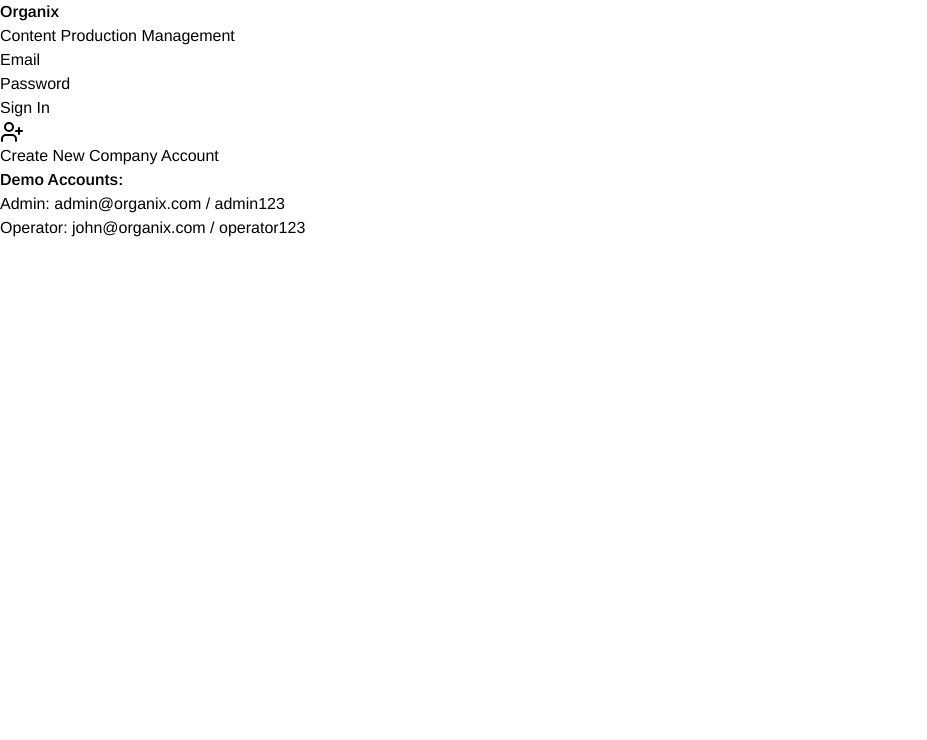
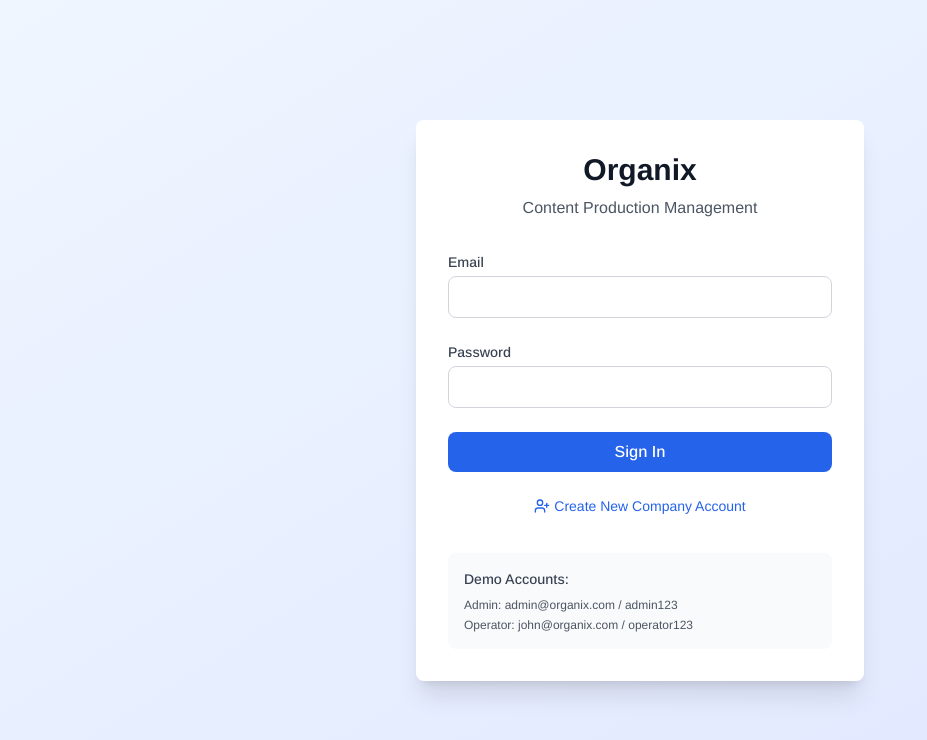
Before and after one commit to mauropm1998/organix-ui, a Vue app: page / in a window 1280 px wide. Shown: the top 740 px of the page, without its empty margins (0-927 px from the left). Built offline with nearby package versions, Linux system fonts and the light colour scheme.

Commit message:
Corrigir configuração do Tailwind CSS

```diff
--- a/src/index.css
+++ b/src/index.css
@@ -11,14 +11,14 @@
     font-family: 'Arimo', system-ui, sans-serif;
     font-weight: 600;
   }
-}
 
-@layer base {
   html {
     transition: background-color 0.2s ease-in-out;
   }
 
   body {
     transition: background-color 0.2s ease-in-out, color 0.2s ease-in-out;
+    margin: 0;
+    padding: 0;
   }
 }
--- /dev/null
+++ b/src/main.js
@@ -0,0 +1,6 @@
+@@ .. @@
+ import { createApp } from 'vue';
+ import App from './App.vue';
+ import './index.css';
+
+ createApp(App).mount('#app');
--- a/tailwind.config.js
+++ b/tailwind.config.js
@@ -1,6 +1,6 @@
 /** @type {import('tailwindcss').Config} */
 export default {
-  content: ['./index.html', './src/**/*.{js,ts,jsx,tsx}'],
+  content: ['./index.html', './src/**/*.{js,vue}'],
   darkMode: 'class',
   theme: {
     extend: {
--- /dev/null
+++ b/vite.config.js
@@ -0,0 +1,14 @@
+@@ .. @@
+ import { defineConfig } from 'vite';
+ import vue from '@vitejs/plugin-vue';
+
+ // https://vitejs.dev/config/
+ export default defineConfig({
+   plugins: [vue()],
++  css: {
++    postcss: './postcss.config.js',
++  },
+   optimizeDeps: {
+     exclude: ['lucide-vue-next'],
+   },
+ });
```
